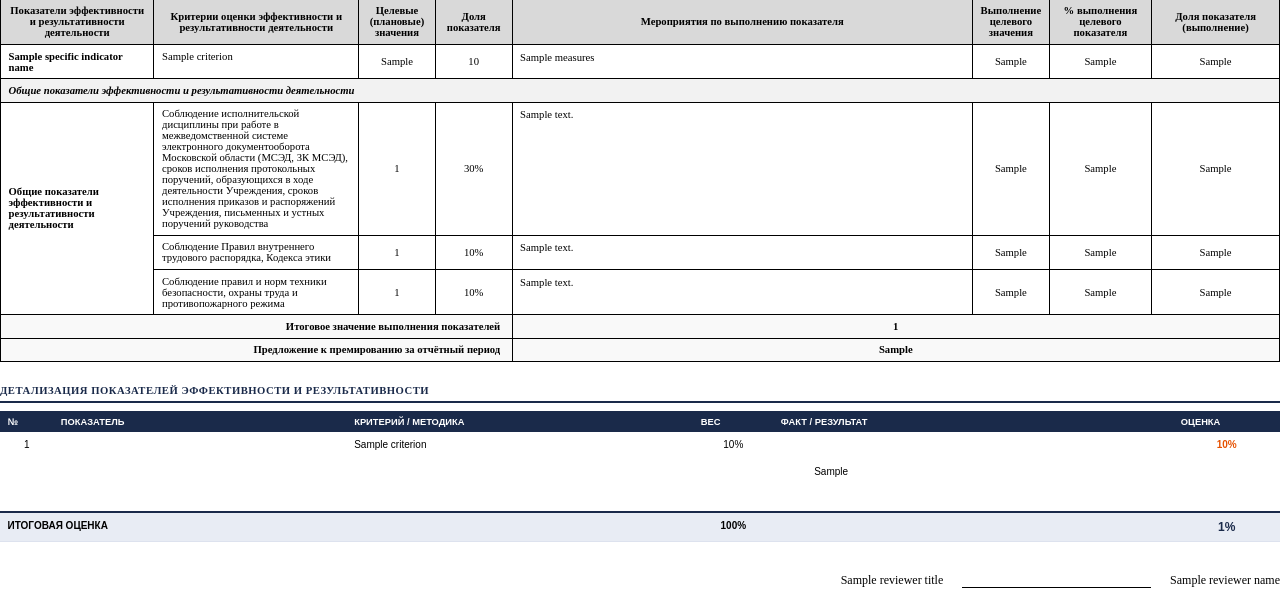
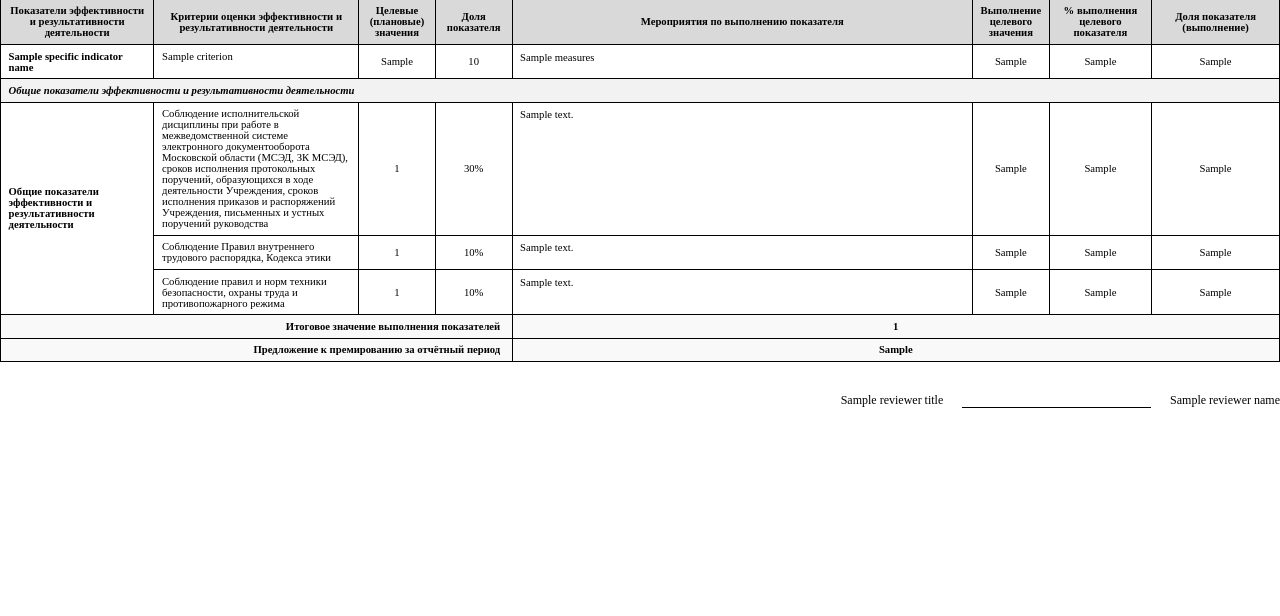
Before and after one commit to johnmiller03535/KPI_V2, a Python web app: template backend/app/templates/kpi_report.html in a window 1280 px wide. Shown: the part 184-800 px from the top of the page. Run offline with Jinja, Linux system fonts and the light colour scheme; the template is opened without the code that fills it: most values are stand-ins (such as "Sample title", 1, 10 or a date in 2020).

Commit message:
fix(pdf): удалить Детализацию, формат дат периода, должность в подписи
1. Удалён блок «Детализация показателей» из kpi_report.html
2. period_name → «dd.mm.yyyy — dd.mm.yyyy» (из period.date_start/date_end)
3. Подпись: должность из kpi_mapping_service + ФИО reviewer из employees;
   fallback → «Руководитель / reviewer_login»

Co-Authored-By: Claude Sonnet 4.6 <noreply@anthropic.com>

```diff
--- a/backend/app/templates/kpi_report.html
+++ b/backend/app/templates/kpi_report.html
@@ -291,63 +291,6 @@
   </tbody>
 </table>
 
-{% if kpi_results %}
-<div class="kpi-summary-section">
-  <div class="kpi-summary-title">Детализация показателей эффективности и результативности</div>
-  <table class="kpi-summary-table">
-    <thead>
-      <tr>
-        <th class="kpi-sum-num">№</th>
-        <th class="kpi-sum-ind">Показатель</th>
-        <th class="kpi-sum-crit">Критерий / Методика</th>
-        <th class="kpi-sum-wt">Вес</th>
-        <th class="kpi-sum-fact">Факт / Результат</th>
-        <th class="kpi-sum-sc">Оценка</th>
-      </tr>
-    </thead>
-    <tbody>
-      {% for kpi in kpi_results %}
-      <tr class="{% if kpi.is_common %}kpi-sum-common{% endif %}">
-        <td class="kpi-sum-num">{{ loop.index }}</td>
-        <td class="kpi-sum-ind">
-          {{ (kpi.indicator or '')[:100] }}{% if kpi.indicator and kpi.indicator|length > 100 %}…{% endif %}
-          {% if kpi.cumulative %}<span class="tag-cum">нараст.</span>{% endif %}
-          {% if kpi.requires_review %}<span class="tag-rev">*</span>{% endif %}
-        </td>
-        <td class="kpi-sum-crit">
-          {{ (kpi.criterion or '')[:140] }}{% if kpi.criterion and kpi.criterion|length > 140 %}…{% endif %}
-        </td>
-        <td class="kpi-sum-wt">{{ kpi.weight }}%</td>
-        <td class="kpi-sum-fact">
-          {% if kpi.kpi_type == 'binary_auto' %}
-            {{ (kpi.summary or '')[:200] }}{% if kpi.summary and kpi.summary|length > 200 %}…{% endif %}
-          {% elif kpi.kpi_type == 'binary_manual' %}
-            {{ kpi.reviewer_comment or '—' }}
-          {% else %}
-            {% if kpi.fact_value is not none %}{{ kpi.fact_value }}{% else %}не указано{% endif %}
-          {% endif %}
-        </td>
-        <td class="kpi-sum-sc {% if kpi.score == 100 %}sc-done{% elif kpi.score == 0 %}sc-fail{% elif kpi.score is none %}sc-empty{% else %}sc-part{% endif %}">
-          {% if kpi.score is not none %}{{ kpi.score | int }}%{% else %}—{% endif %}
-        </td>
-      </tr>
-      {% endfor %}
-    </tbody>
-    <tfoot>
-      <tr class="kpi-sum-total">
-        <td colspan="3">ИТОГОВАЯ ОЦЕНКА</td>
-        <td class="kpi-sum-wt">100%</td>
-        <td></td>
-        <td class="kpi-sum-sc sc-total">{{ total_score | int }}%</td>
-      </tr>
-    </tfoot>
-  </table>
-  {% if has_review_flags %}
-  <p class="kpi-footnote">* — показатель потребовал дополнительной проверки руководителем</p>
-  {% endif %}
-</div>
-{% endif %}
-
 <div class="sign-block">
   <div class="sign-line">
     <span>{{ reviewer_title }}</span>
```
Also changed, not shown: backend/app/services/report_service.py (+36 -5 lines).
